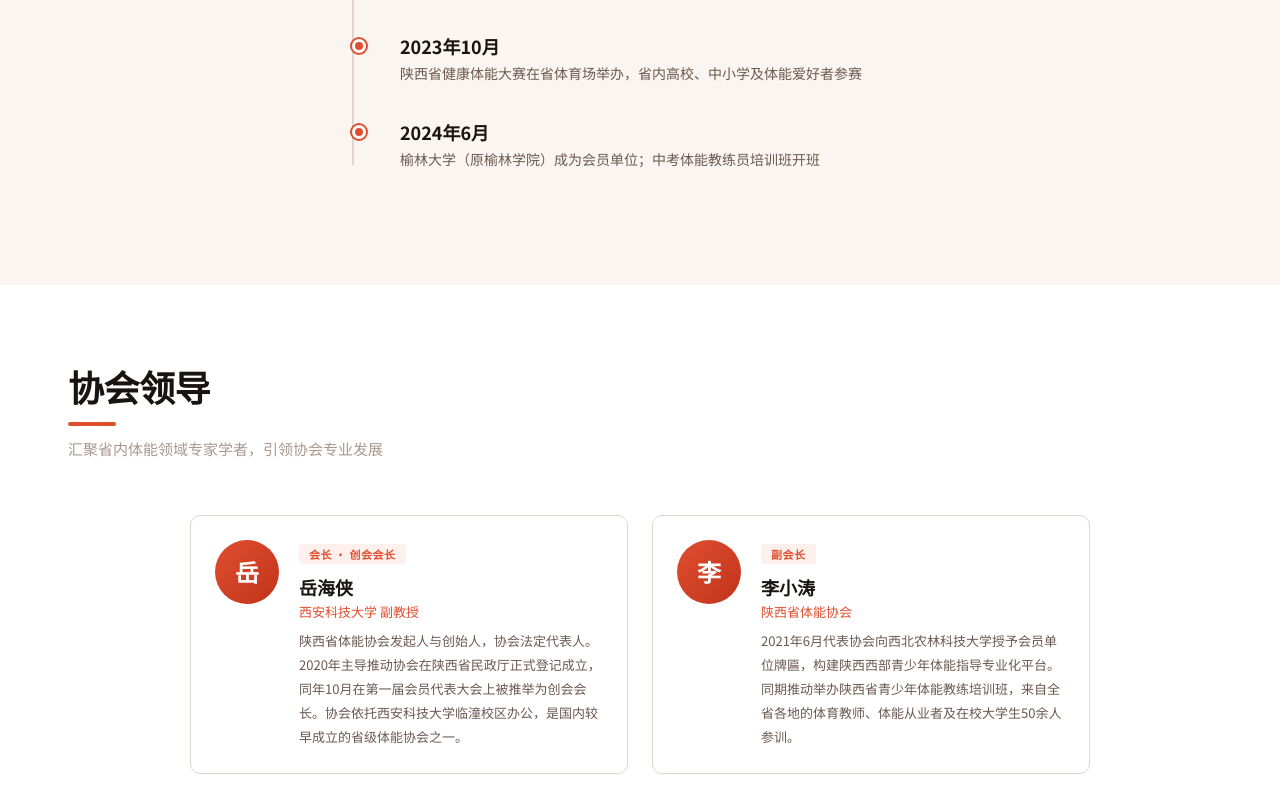
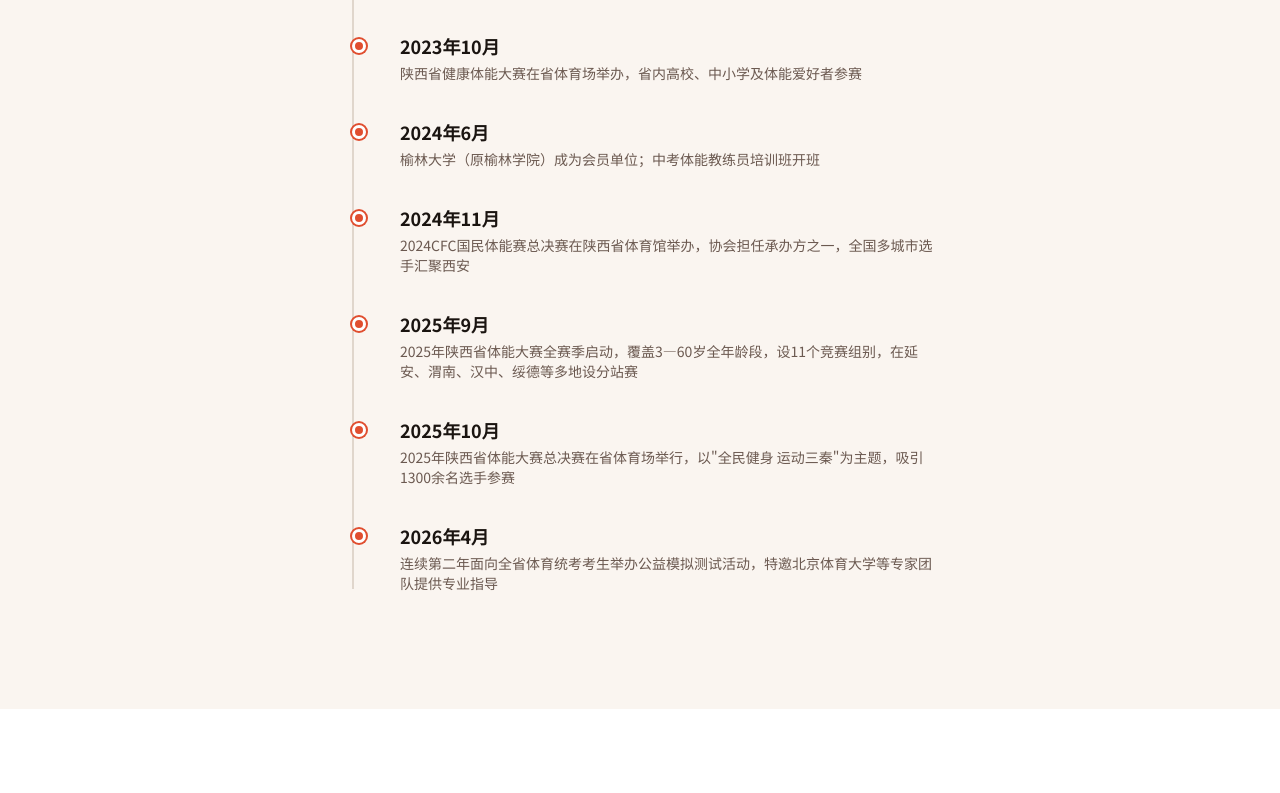
Before and after one commit to haonL-7/sxptxh, a plain HTML site: page about.html in a window 1280 px wide. Shown: the part 1758-2551 px from the top of the page. Drawn offline with Linux system fonts and the light colour scheme.

Commit message:
发展历程补充2024.11–2026.04：CFC国民体能赛、2025全省体能大赛、2026公益模拟测试

```diff
--- a/about.html
+++ b/about.html
@@ -110,6 +110,22 @@
           <div class="yr">2024年6月</div>
           <p>榆林大学（原榆林学院）成为会员单位；中考体能教练员培训班开班</p>
         </div>
+        <div class="timeline-item">
+          <div class="yr">2024年11月</div>
+          <p>2024CFC国民体能赛总决赛在陕西省体育馆举办，协会担任承办方之一，全国多城市选手汇聚西安</p>
+        </div>
+        <div class="timeline-item">
+          <div class="yr">2025年9月</div>
+          <p>2025年陕西省体能大赛全赛季启动，覆盖3—60岁全年龄段，设11个竞赛组别，在延安、渭南、汉中、绥德等多地设分站赛</p>
+        </div>
+        <div class="timeline-item">
+          <div class="yr">2025年10月</div>
+          <p>2025年陕西省体能大赛总决赛在省体育场举行，以"全民健身 运动三秦"为主题，吸引1300余名选手参赛</p>
+        </div>
+        <div class="timeline-item">
+          <div class="yr">2026年4月</div>
+          <p>连续第二年面向全省体育统考考生举办公益模拟测试活动，特邀北京体育大学等专家团队提供专业指导</p>
+        </div>
       </div>
     </div>
   </section>
```
